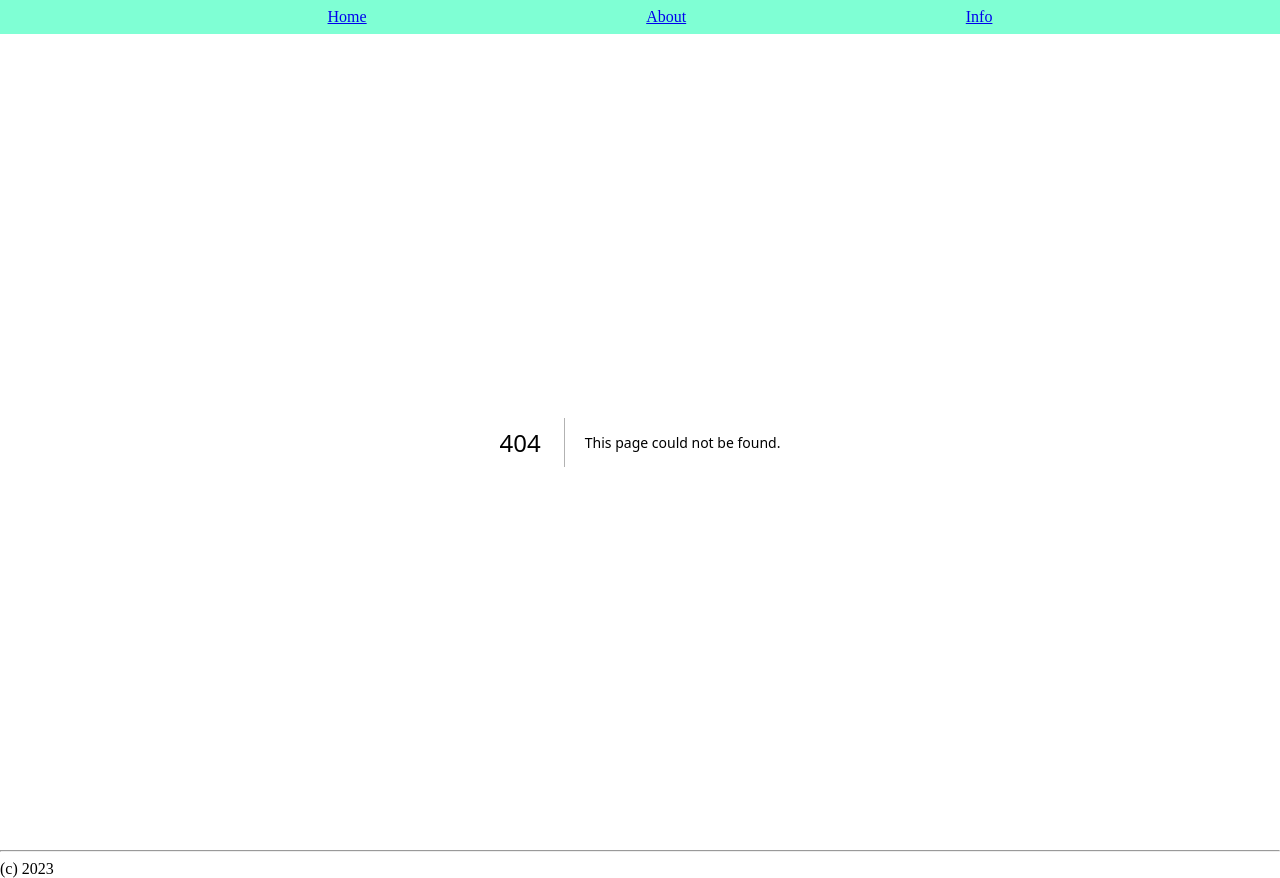
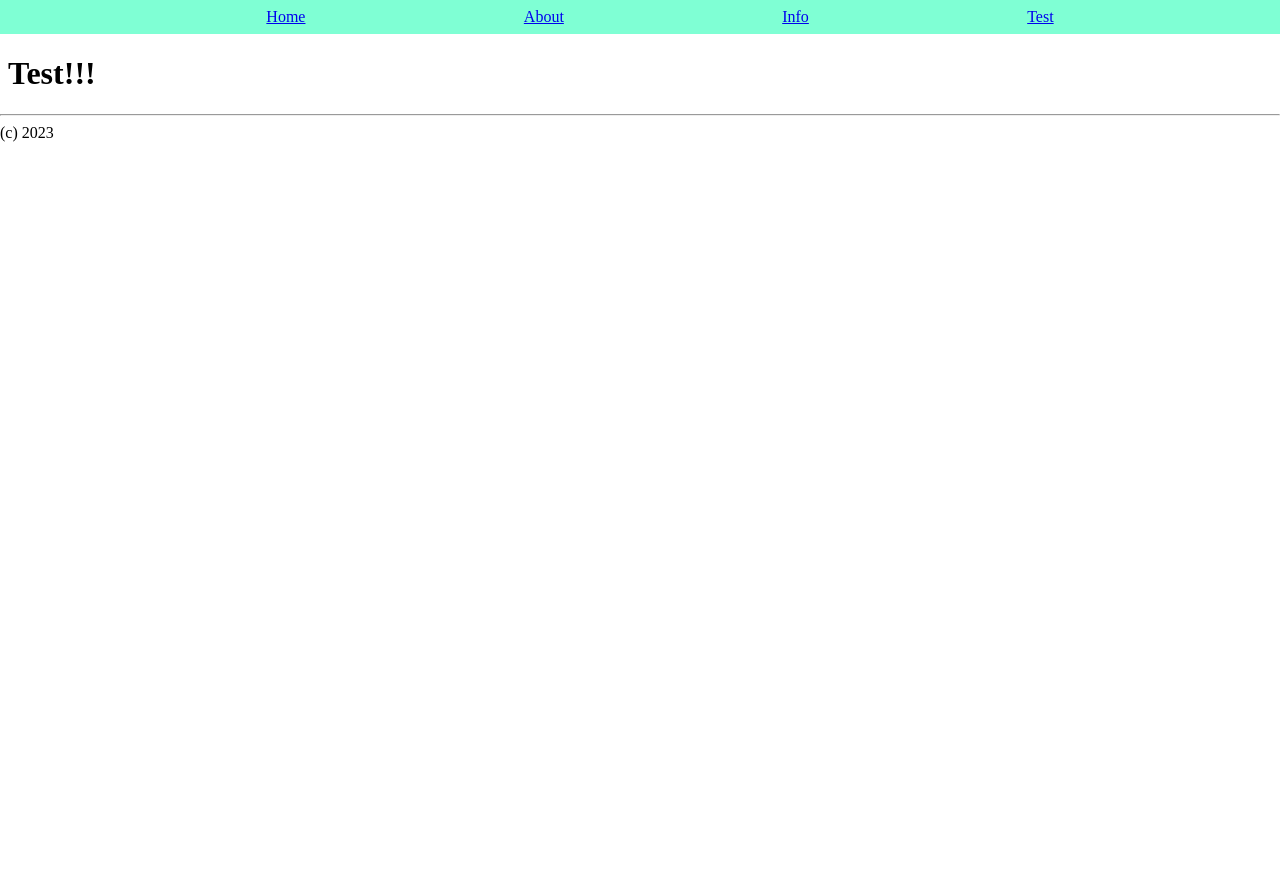
Before and after one commit to zzzzDenzzzz/next-proj, a Next.js app: page /test in a window 1280 px wide. Before the commit this address had no page. After the commit the page ends 800 px from the top, so only its background shows below. Built offline with nearby package versions, Linux system fonts and the light colour scheme.

Commit message:
add test pages

```diff
--- a/components/Header.jsx
+++ b/components/Header.jsx
@@ -5,6 +5,7 @@ const pages = [
   { href: "/", title: "Home" },
   { href: "/about", title: "About" },
   { href: "/info", title: "Info" },
+  { href: "/test", title: "Test" },
 ];
 
 export default function Header() {
--- /dev/null
+++ b/pages/test.jsx
@@ -0,0 +1,3 @@
+export default function TestPage() {
+    return <h1>Test!!!</h1>;
+  }
```
